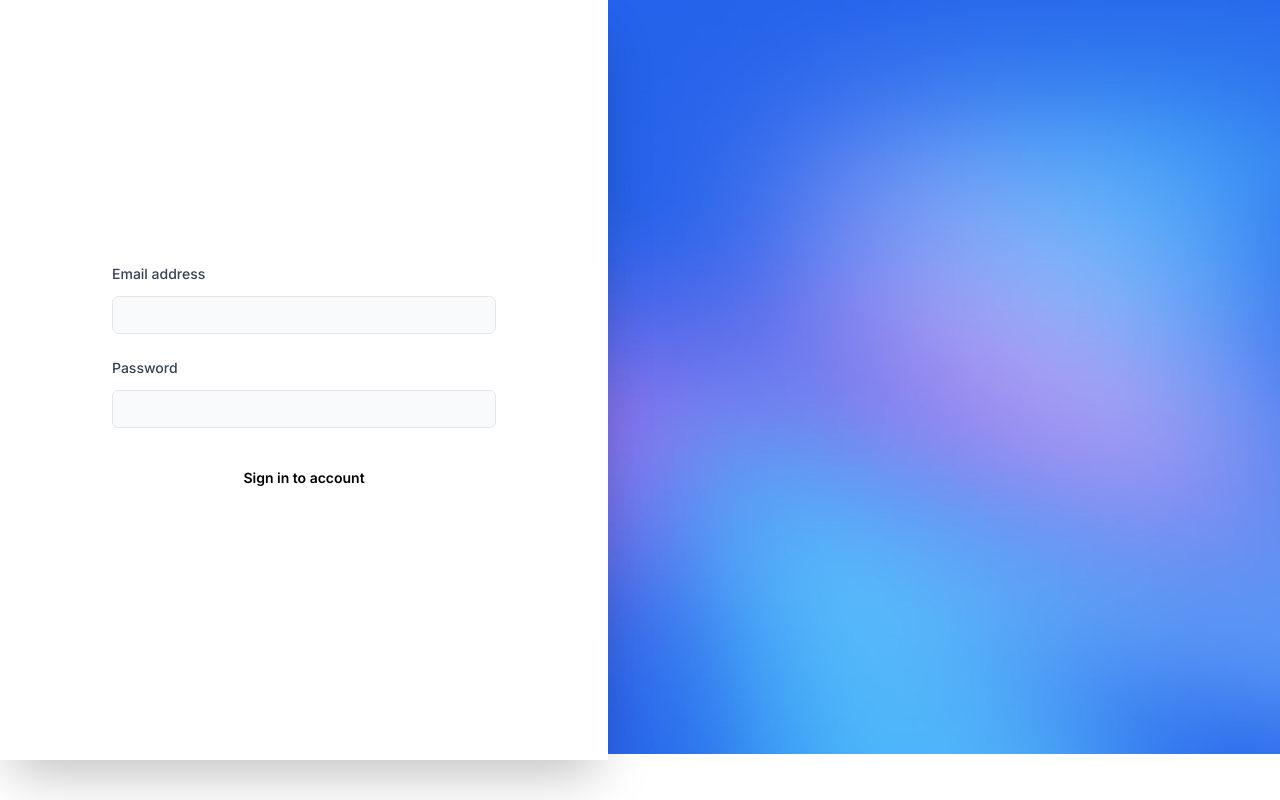
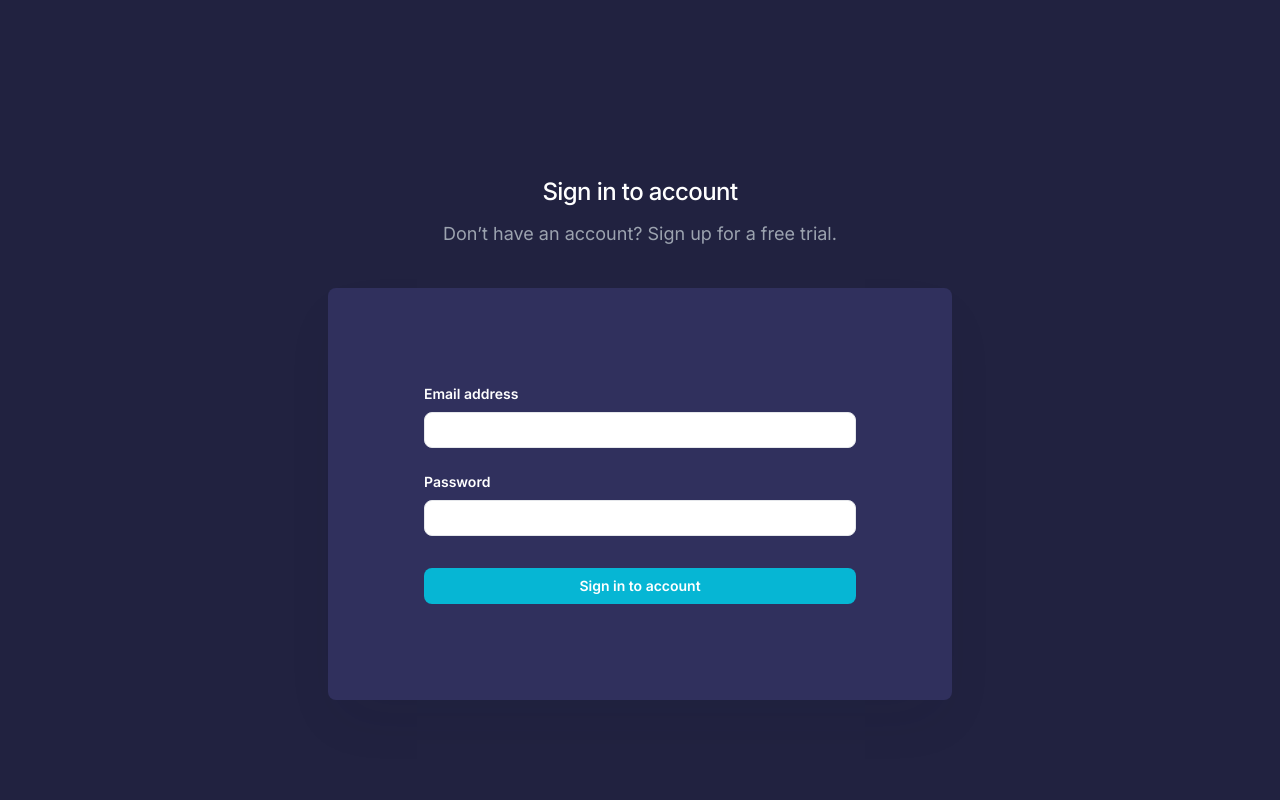
Before and after one commit to Gogoreds/puffer-dot-se, a Next.js app in the folder frontend/: page /login in a window 1280 px wide. Built offline with nearby package versions, Linux system fonts and the light colour scheme.

Commit message:
Fields and BG set

```diff
--- a/frontend/src/components/AuthLayout.jsx
+++ b/frontend/src/components/AuthLayout.jsx
@@ -1,24 +1,46 @@
+import Link from "next/link";
 import Image from "next/image";
-import backgroundImage from "@/images/background-auth.jpg";
 
-export function AuthLayout({ children }) {
+import Logo from "../images/puffer.png";
+
+function BackgroundIllustration(props) {
   return (
-    <>
-      <div className="relative flex min-h-full justify-center md:px-12 lg:px-0">
-        <div className="relative z-10 flex flex-1 flex-col bg-white py-10 px-4 shadow-2xl sm:justify-center md:flex-none md:px-28">
-          <div className="mx-auto w-full max-w-md sm:px-4 md:w-96 md:max-w-sm md:px-0">
-            {children}
-          </div>
+    <svg
+      viewBox="0 0 1090 1090"
+      aria-hidden="true"
+      fill="none"
+      preserveAspectRatio="none"
+      {...props}
+    >
+      <circle cx={545} cy={545} r="544.5" />
+      <circle cx={545} cy={545} r="480.5" />
+      <circle cx={545} cy={545} r="416.5" />
+      <circle cx={545} cy={545} r="352.5" />
+    </svg>
+  );
+}
+
+export function AuthLayout({ title, subtitle, children }) {
+  return (
+    <main className="flex h-screen overflow-hidden bg-[#212240] pt-16 sm:py-28">
+      <div className="mx-auto flex w-full max-w-2xl flex-col px-4 sm:px-6">
+        <div className="relative mt-12 sm:mt-16">
+          <BackgroundIllustration
+            width="1090"
+            height="1090"
+            className="absolute -top-7 left-1/2 -z-10 h-[788px] -translate-x-1/2 stroke-cyan-400 [mask-image:linear-gradient(to_bottom,white_20%,transparent_75%)] sm:-top-9 sm:h-auto"
+          />
+          <h1 className="text-center text-2xl font-medium tracking-tight text-white">
+            {title}
+          </h1>
+          {subtitle && (
+            <p className="mt-3 text-center text-lg text-gray-400">{subtitle}</p>
+          )}
         </div>
-        <div className="hidden sm:contents lg:relative lg:block lg:flex-1">
-          <Image
-            className="absolute inset-0 h-full w-full object-cover"
-            src={backgroundImage}
-            alt=""
-            unoptimized
-          />
+        <div className="sm:rounded-5xl -mx-4 mt-10 flex-auto rounded-lg border border-none bg-[#30305d] py-10 px-4 shadow-2xl shadow-gray-900/10 sm:mx-0 sm:flex-none sm:p-24">
+          {children}
         </div>
       </div>
-    </>
+    </main>
   );
 }
--- a/frontend/src/components/Button.jsx
+++ b/frontend/src/components/Button.jsx
@@ -1,45 +1,39 @@
-import Link from "next/link";
-import clsx from "clsx";
+import { forwardRef } from 'react'
+import Link from 'next/link'
+import clsx from 'clsx'
 
 const baseStyles = {
   solid:
-    "group inline-flex items-center justify-center rounded-full py-2 px-4 text-sm font-semibold focus:outline-none focus-visible:outline-2 focus-visible:outline-offset-2",
+    'inline-flex justify-center rounded-lg py-2 px-3 text-sm font-semibold outline-2 outline-offset-2 transition-colors',
   outline:
-    "group inline-flex ring-1 items-center justify-center rounded-full py-2 px-4 text-sm focus:outline-none",
-};
+    'inline-flex justify-center rounded-lg border py-[calc(theme(spacing.2)-1px)] px-[calc(theme(spacing.3)-1px)] text-sm outline-2 outline-offset-2 transition-colors',
+}
 
 const variantStyles = {
   solid: {
-    slate:
-      "bg-slate-900 text-white hover:bg-slate-700 hover:text-slate-100 active:bg-slate-800 active:text-slate-300 focus-visible:outline-slate-900",
-    blue: "bg-blue-600 text-white hover:text-slate-100 hover:bg-blue-500 active:bg-blue-800 active:text-blue-100 focus-visible:outline-blue-600",
+    cyan: 'relative overflow-hidden bg-cyan-500 text-white before:absolute before:inset-0 active:before:bg-transparent hover:before:bg-white/10 active:bg-cyan-600 active:text-white/80 before:transition-colors',
     white:
-      "bg-white text-slate-900 hover:bg-blue-50 active:bg-blue-200 active:text-slate-600 focus-visible:outline-white",
+      'bg-white text-cyan-900 hover:bg-white/90 active:bg-white/90 active:text-cyan-900/70',
+    gray: 'bg-gray-800 text-white hover:bg-gray-900 active:bg-gray-800 active:text-white/80',
   },
   outline: {
-    slate:
-      "ring-slate-200 text-slate-700 hover:text-slate-900 hover:ring-slate-300 active:bg-slate-100 active:text-slate-600 focus-visible:outline-blue-600 focus-visible:ring-slate-300",
-    white:
-      "ring-slate-700 text-white hover:ring-slate-500 active:ring-slate-700 active:text-slate-400 focus-visible:outline-white",
+    gray: 'border-gray-300 text-gray-700 hover:border-gray-400 active:bg-gray-100 active:text-gray-700/80',
   },
-};
+}
 
-export function Button({
-  variant = "solid",
-  color = "slate",
-  className,
-  href,
-  ...props
-}) {
+export const Button = forwardRef(function Button(
+  { variant = 'solid', color = 'gray', className, href, ...props },
+  ref
+) {
   className = clsx(
     baseStyles[variant],
     variantStyles[variant][color],
     className
-  );
+  )
 
   return href ? (
-    <Link href={href} className={className} {...props} />
+    <Link ref={ref} href={href} className={className} {...props} />
   ) : (
-    <button className={className} {...props} />
-  );
-}
+    <button ref={ref} className={className} {...props} />
+  )
+})
--- a/frontend/src/components/Fields.jsx
+++ b/frontend/src/components/Fields.jsx
@@ -1,26 +1,17 @@
 import clsx from "clsx";
 
 const formClasses =
-  "block w-full appearance-none rounded-md border border-gray-200 bg-gray-50 px-3 py-2 text-gray-900 placeholder-gray-400 focus:border-blue-500 focus:bg-white focus:outline-none focus:ring-blue-500 sm:text-sm";
+  "block w-full appearance-none rounded-lg border border-gray-200 bg-white py-[calc(theme(spacing.2)-1px)] px-[calc(theme(spacing.3)-1px)] text-gray-900 placeholder:text-gray-400 focus:border-cyan-500 focus:outline-none focus:ring-cyan-500 sm:text-sm";
 
 function Label({ id, children }) {
   return (
-    <label
-      htmlFor={id}
-      className="mb-3 block text-sm font-medium text-gray-700"
-    >
+    <label htmlFor={id} className="mb-2 block text-sm font-semibold text-white">
       {children}
     </label>
   );
 }
 
-export function TextField({
-  id,
-  label,
-  type = "text",
-  className = "",
-  ...props
-}) {
+export function TextField({ id, label, type = "text", className, ...props }) {
   return (
     <div className={className}>
       {label && <Label id={id}>{label}</Label>}
@@ -29,7 +20,7 @@ export function TextField({
   );
 }
 
-export function SelectField({ id, label, className = "", ...props }) {
+export function SelectField({ id, label, className, ...props }) {
   return (
     <div className={className}>
       {label && <Label id={id}>{label}</Label>}
--- a/frontend/src/components/Logo.jsx
+++ /dev/null
@@ -1,32 +0,0 @@
-export function Logo(props) {
-  return (
-    <svg aria-hidden="true" viewBox="0 0 109 40" {...props}>
-      <path
-        fillRule="evenodd"
-        clipRule="evenodd"
-        d="M0 20c0 11.046 8.954 20 20 20s20-8.954 20-20S31.046 0 20 0 0 8.954 0 20Zm20 16c-7.264 0-13.321-5.163-14.704-12.02C4.97 22.358 6.343 21 8 21h24c1.657 0 3.031 1.357 2.704 2.98C33.32 30.838 27.264 36 20 36Z"
-        fill="#2563EB"
-      />
-      <path
-        d="M55.528 26.57V15.842H52V13.97h9.108v1.872h-3.636V26.57h-1.944Z"
-        fill="#0F172A"
-      />
-      <path
-        d="M83.084 26.57v-12.6h5.346c.744 0 1.416.18 2.016.54a3.773 3.773 0 0 1 1.44 1.44c.36.612.54 1.302.54 2.07 0 .78-.18 1.482-.54 2.106a4 4 0 0 1-1.44 1.494c-.6.36-1.272.54-2.016.54h-2.646v4.41h-2.7Zm2.664-6.84h2.376c.288 0 .546-.072.774-.216.228-.156.408-.36.54-.612a1.71 1.71 0 0 0 .216-.864c0-.324-.072-.606-.216-.846a1.394 1.394 0 0 0-.54-.576 1.419 1.419 0 0 0-.774-.216h-2.376v3.33ZM106.227 26.57V13.25h2.556v13.32h-2.556Z"
-        fill="#2563EB"
-      />
-      <path
-        fillRule="evenodd"
-        clipRule="evenodd"
-        d="M95.906 26.102c.636.432 1.35.648 2.142.648.444 0 .864-.066 1.26-.198a4.25 4.25 0 0 0 1.062-.558 3.78 3.78 0 0 0 .702-.668v1.244h2.574v-9.522h-2.538v1.248a3.562 3.562 0 0 0-.648-.672 3.13 3.13 0 0 0-1.026-.558 3.615 3.615 0 0 0-1.278-.216c-.828 0-1.566.216-2.214.648-.648.42-1.164 1.002-1.548 1.746-.372.732-.558 1.578-.558 2.538 0 .96.186 1.812.558 2.556.372.744.876 1.332 1.512 1.764Zm4.104-1.908c-.36.228-.78.342-1.26.342-.468 0-.882-.114-1.242-.342a2.387 2.387 0 0 1-.828-.954c-.204-.42-.306-.906-.306-1.458 0-.54.102-1.014.306-1.422.204-.408.48-.726.828-.954.36-.24.774-.36 1.242-.36.48 0 .9.12 1.26.36.36.228.636.546.828.954.204.408.306.882.306 1.422 0 .552-.102 1.038-.306 1.458a2.218 2.218 0 0 1-.828.954Z"
-        fill="#2563EB"
-      />
-      <path
-        fillRule="evenodd"
-        clipRule="evenodd"
-        d="m76.322 23.197 2.595 3.373h2.268l-3.662-4.787 3.338-4.663h-2.196l-2.162 3.334-2.554-3.334h-2.34l3.652 4.71-3.634 4.74h2.196l2.5-3.373ZM62.738 26.102a3.78 3.78 0 0 0 2.142.648c.456 0 .888-.072 1.296-.216.42-.144.798-.336 1.134-.576a3.418 3.418 0 0 0 .864-.835v1.447h1.872v-9.45h-1.872v1.45a3.118 3.118 0 0 0-.72-.82 3.2 3.2 0 0 0-1.062-.612 4.033 4.033 0 0 0-1.35-.216c-.828 0-1.578.21-2.25.63-.66.42-1.188 1.002-1.584 1.746-.384.732-.576 1.572-.576 2.52 0 .936.192 1.776.576 2.52.384.744.894 1.332 1.53 1.764Zm4.122-1.476c-.432.276-.93.414-1.494.414a2.682 2.682 0 0 1-1.476-.414 2.987 2.987 0 0 1-1.008-1.134c-.24-.492-.36-1.05-.36-1.674 0-.612.12-1.158.36-1.638.252-.48.588-.858 1.008-1.134a2.682 2.682 0 0 1 1.476-.414c.564 0 1.062.138 1.494.414.432.276.768.654 1.008 1.134.252.48.378 1.026.378 1.638 0 .624-.126 1.182-.378 1.674-.24.48-.576.858-1.008 1.134Z"
-        fill="#0F172A"
-      />
-    </svg>
-  )
-}
--- a/frontend/src/pages/register.jsx
+++ b/frontend/src/pages/register.jsx
@@ -1,9 +1,9 @@
-import Head from 'next/head'
-import Link from 'next/link'
+import Head from "next/head";
+import Link from "next/link";
 
-import { AuthLayout } from '@/components/AuthLayout'
-import { Button } from '@/components/Button'
-import { SelectField, TextField } from '@/components/Fields'
+import { AuthLayout } from "@/components/AuthLayout";
+import { Button } from "@/components/Button";
+import { SelectField, TextField } from "@/components/Fields";
 
 export default function Register() {
   return (
@@ -15,10 +15,10 @@ export default function Register() {
         title="Sign up for an account"
         subtitle={
           <>
-            Already registered?{' '}
+            Already registered?{" "}
             <Link href="/login" className="text-cyan-600">
               Sign in
-            </Link>{' '}
+            </Link>{" "}
             to your account.
           </>
         }
@@ -65,10 +65,10 @@ export default function Register() {
               id="referral-source"
               name="referral_source"
             >
-              <option>AltaVista search</option>
-              <option>Super Bowl commercial</option>
-              <option>Our route 34 city bus ad</option>
-              <option>The “Never Use This” podcast</option>
+              <option>LinkedIn</option>
+              <option>Our Amazing Customers</option>
+              <option>Google Ads</option>
+              <option>The "Sweden's Best SEO Companies" Podcast</option>
             </SelectField>
           </div>
           <Button type="submit" color="cyan" className="mt-8 w-full">
@@ -77,5 +77,5 @@ export default function Register() {
         </form>
       </AuthLayout>
     </>
-  )
+  );
 }
```
Also changed, not shown: frontend/src/pages/login.jsx (+9 -9 lines).
